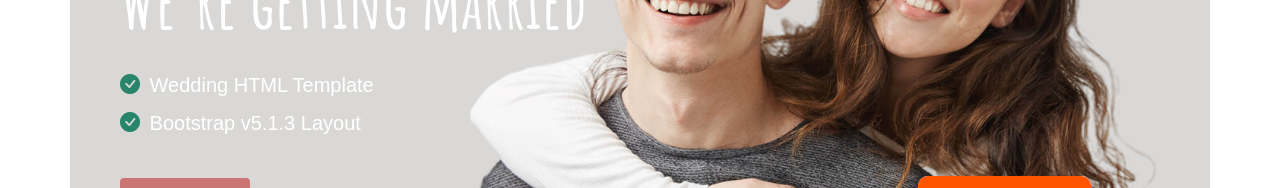
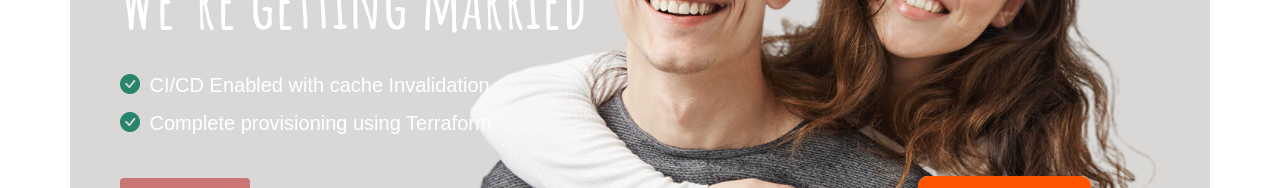
Before and after one commit to i-dipanshu/s3-static-hosting-using-terraform, a plain HTML site: page demo_static_site/index.html in a window 1280 px wide. Shown: the part 375-563 px from the top of the page. Drawn offline with Linux system fonts and the light colour scheme.

Commit message:
edit index to trigger CI/CD and cache invalidation

```diff
--- a/demo_static_site/index.html
+++ b/demo_static_site/index.html
@@ -108,12 +108,12 @@ Free Bootstrap 5 HTML Template
 
                             <p class="text-white mb-2">
                                 <i class="bi-check-circle-fill custom-icon me-1"></i>
-                                Wedding HTML Template
+                                CI/CD Enabled with cache Invalidation
                             </p>
 
                             <p class="text-white">
                                 <i class="bi-check-circle-fill custom-icon me-1"></i>
-                                Bootstrap v5.1.3 Layout
+                                Complete provisioning using Terraform
                             </p>
 
                             <a href="#section_2" class="custom-link custom-btn btn mt-4">Discover More</a>
```
Also changed, not shown: 1 other file.
